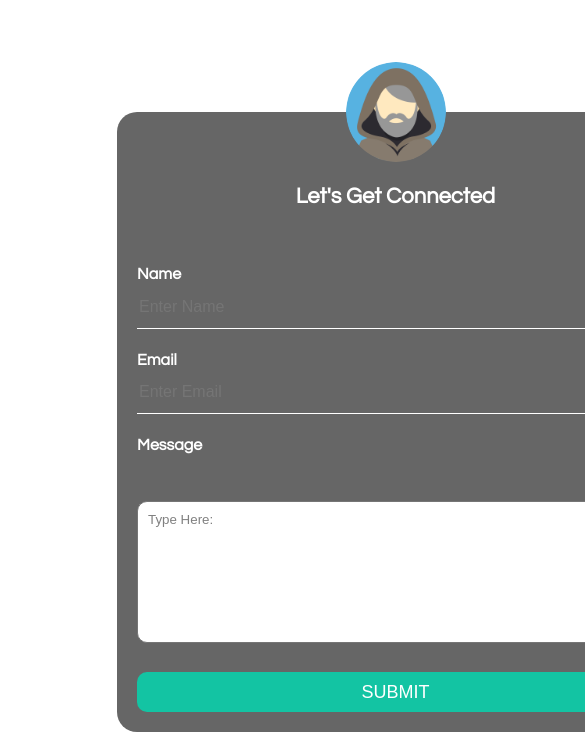
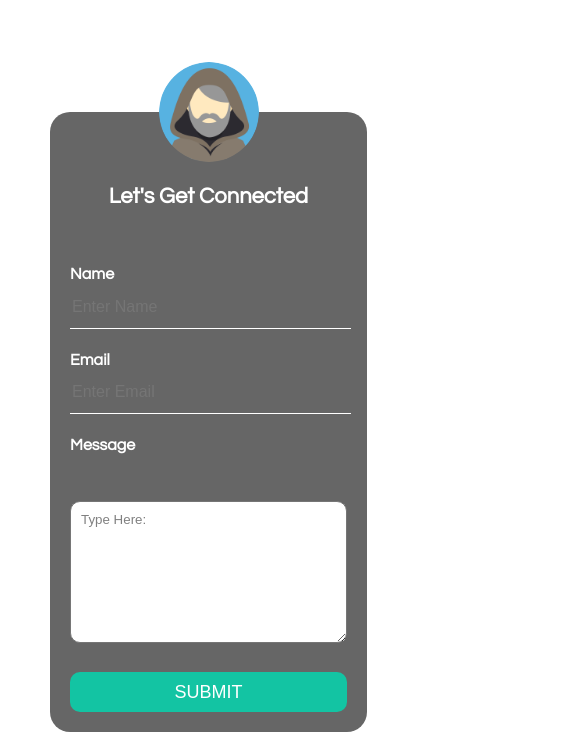
Before and after one commit to dhansenaz/rocketanimation, a website: page contact.html in a window 390 px wide. Shown: the part 107-844 px from the top of the page, 585 px wide, since content can reach past the window. Drawn offline with nearby package versions, Linux system fonts and the light colour scheme.

Commit message:
contact UI responsive

```diff
--- a/contact.html
+++ b/contact.html
@@ -44,7 +44,7 @@
           <p>Email</p>
           <input type="text" email="email" placeholder="Enter Email" />
           <p>Message</p><br /><br />
-          <textarea rows='8' cols='60'style="border-radius:10px; padding:10px; font-family:Arial; color: grey">Type Here: </textarea>
+          <textarea rows='8' cols='30'style="border-radius:10px; padding:10px; font-family:Arial; color: grey">Type Here: </textarea>
           <br /><br />
           <input type="submit" name="submit" value="SUBMIT" />
         </form>
--- a/style.css
+++ b/style.css
@@ -322,7 +322,7 @@ input[type="password"] {
   margin:0 auto;
   position: absolute;
   top:20%;
-  left:30%;
+  left:40%;
 }
 .avatar {
   width: 100px;
@@ -737,6 +737,16 @@ footer {
     font-size: 3rem;
     top: 5%;
   }
+  .free-wrapper {
+    display:flex;
+    justify-items: center;
+    flex-direction: column;
+    justify-content: center;
+    left:0;
+    padding-left:50px;
+
+
+  }
   .circle {
     z-index: 1;
     flex: 1;
```
